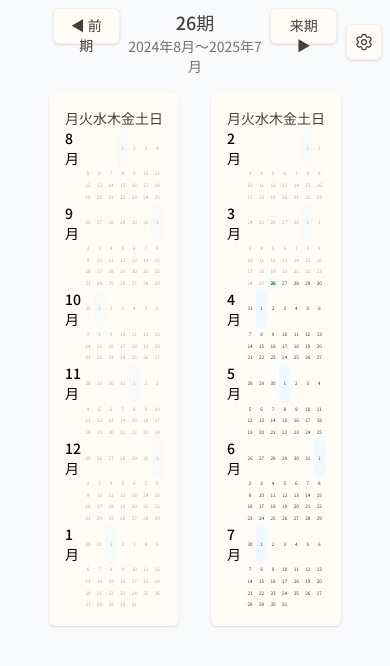
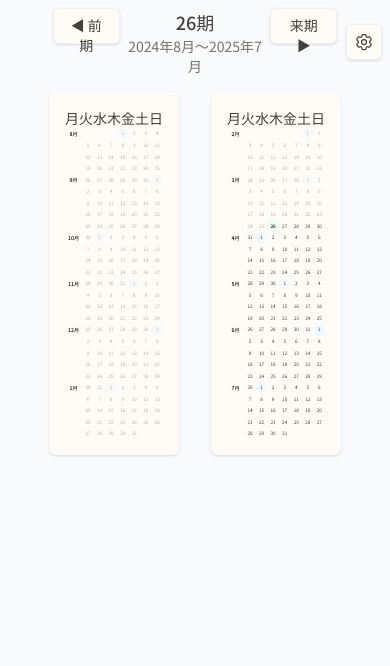
Before and after one commit to okonomi/period-calendar, a React (Vite) app: page / in a window 390 px wide. Shown: the top 666 px of the page. Built offline with nearby package versions, Linux system fonts and the light colour scheme; no server answers.

Commit message:
style: enhance layout and responsiveness in Calendar and DateCell components

```diff
--- a/src/components/Calendar.tsx
+++ b/src/components/Calendar.tsx
@@ -44,8 +44,10 @@ export const Calendar: React.FC<Props> = ({ dates }) => {
           <div key={`week-${weekStart}`} className="flex">
             {/* 月表示のセル - 月表示がないときもスペーサーを表示する */}
             {firstDayOfMonth ? (
-              <div className="flex flex-[1.5] items-center justify-center text-sm font-medium">
-                {firstDayOfMonth.month}月
+              <div className="@container flex-[1.5]">
+                <div className="grid size-full place-content-center">
+                  <span className="text-[30cqw] leading-none font-medium">{firstDayOfMonth.month}月</span>
+                </div>
               </div>
             ) : (
               <div className="flex-[1.5]" />
@@ -60,7 +62,7 @@ export const Calendar: React.FC<Props> = ({ dates }) => {
               }
 
               return (
-                <div key={`date-${getDateNum(date)}`} className="flex aspect-square flex-1 items-center justify-center">
+                <div key={`date-${getDateNum(date)}`} className="@container aspect-square flex-1">
                   <DateCell date={date} />
                 </div>
               )
--- a/src/components/DateCell.tsx
+++ b/src/components/DateCell.tsx
@@ -14,7 +14,7 @@ export const DateCell: React.FC<Props> = ({ date }) => {
   const tooltip = holiday?.name
 
   const cellClassName = clsx(
-    "text-calendar-text @container grid h-full w-full place-content-center rounded-md text-sm transition-colors duration-200 hover:bg-stone-50",
+    "text-calendar-text grid size-full place-content-center rounded-md text-sm transition-colors duration-200 hover:bg-stone-50",
     {
       "bg-emerald-50 font-bold": isToday(date),
       "bg-sky-50": isFirstDayOfMonth(date),
```
